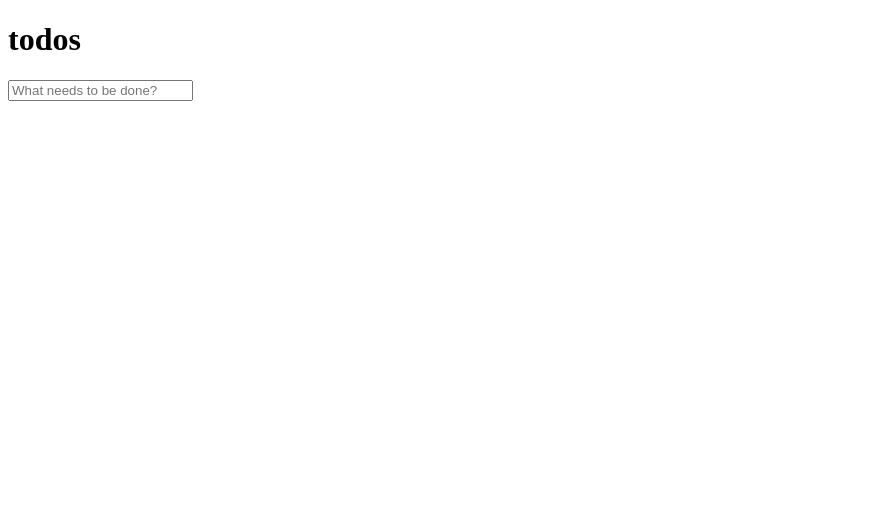
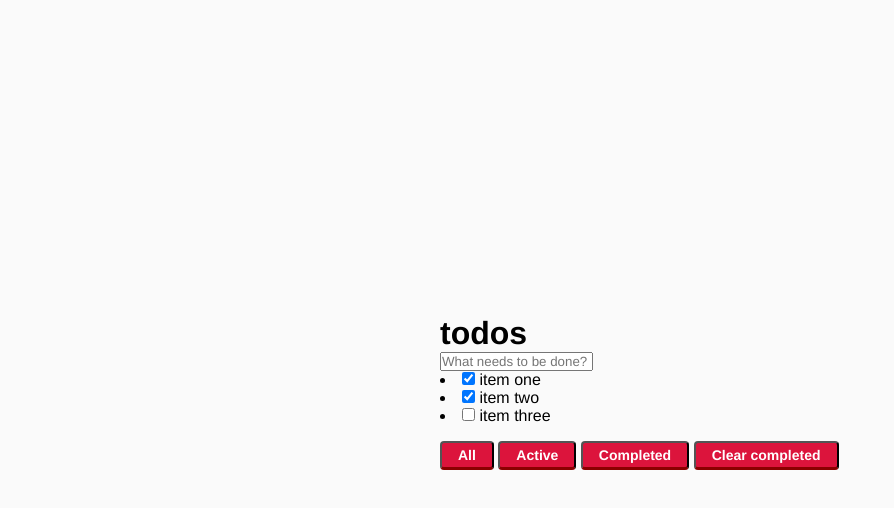
Before and after one commit to filippogallizia/First-Dom, a website: page index.html in a window 1280 px wide. Shown: the whole page, without its empty margins (0-894 px from the left). Drawn offline with Linux system fonts and the light colour scheme.

Commit message:
end of exercise

```diff
--- a/index.html
+++ b/index.html
@@ -2,16 +2,72 @@
 <html>
 <head>
   <title>todomvc</title>
+  <style type="text/css">
+    * {
+      margin: 0;
+      padding: 0;
+      font-family: "Helvetica";
+    }
+    .container {
+      display: flex;
+      justify-content: center;
+      flex-direction: column;
+      position: absolute;
+      background-color: #FAFAFA;
+      width: 100%;
+      height: 100%;
+    }
+    .content {
+      margin: auto;
+      padding: 16px;
+      width: 400px;
+    }
+    .div-buttons {
+      padding: 16px 0px;
+    }
+    .button {
+      cursor: pointer;
+      padding: 4px 16px;
+      font-weight: 600;
+      color: white;
+      background-color: crimson;
+      border-radius: 4px;
+      border-bottom: 3px solid darkred;
+      font-size: 14px;
+      font-family: "Helvetica";
+      text-align: center;
+    }
+    .button:hover {
+      background-color: white;
+      color: black;
+      box-shadow: 3px 3px 15px -5px rgba(0,0,0,0.58);
+    }
+  </style>
 </head>
 <body>
+  <div class="container">
+    <div class="content">
       <header>
         <h1>todos</h1>
       </header>
-  <body>
       <form>
         <input class="user-input" type="text" name="wishList" placeholder="What needs to be done?">
       </form>
-    <template>
+      <div class="wishList-item-container">
+
+      </div>
+
+      <div class="wishlist-footer" style="visibility: hidden;">
+        <div class="div-buttons">
+          <button class="button filter-btn" data-action="ALL">All</button>
+          <button class="button filter-btn" data-action="ACTIVE">Active</button>
+          <button class="button filter-btn" data-action="COMPLETED">Completed</button>
+          <button class="button delete-btn" data-action="CLEAR-COMPLETED">Clear completed</button>
+
+        </div>
+      </div>
+
+      <template id="tpl-form">
         <form class="template-form">
          <div>
           <li class="wishList-item">
@@ -20,48 +76,120 @@
           </div>
         </form>
       </template>
-    <template class="template-button">
-      <div class="div-button">
-      <button class="button button-all">All</button>
-      <button class="button button-active">Active</button>
-      <button class="button button-completed">Completed</button>
+
     </div>
-    </template>
-  </body>
+  </div>
 </body>
 </html>
 
 <script type="text/javascript">
-  // declare common variable
-  const body = document.querySelector("body");
-  const formOne = document.querySelector("form")
-  const userInput = document.querySelector(".user-input");
-  const template = document.querySelector("template");
-  const span = document.querySelector("template span");
-  const template2 = document.querySelector(".template-button");
 
-  // add functionality to UserForm
-   formOne.addEventListener("submit", function(event) {
-    //prevent default form action
+
+  // ACCESSORS AND HELPER FUNCTIONS
+
+  const formOne = document.querySelector('form')
+  const userInput = document.querySelector('.user-input');
+  const tplForm = document.querySelector('#tpl-form');
+  const divContainer = document.querySelector('.wishList-item-container');
+  const divFooter = document.querySelector('.wishlist-footer');
+  const deleteButton = document.querySelector(".delete-btn");
+
+  function uuidv4() {
+    return 'xxxxxxxx-xxxx-4xxx-yxxx-xxxxxxxxxxxx'.replace(/[xy]/g, function(c) {
+      var r = Math.random() * 16 | 0, v = c == 'x' ? r : (r & 0x3 | 0x8);
+      return v.toString(16);
+    });
+  }
+
+  // STATE
+
+  let items = [
+    { id: uuidv4(), title: 'item one', state: true },
+    { id: uuidv4(), title: 'item two', state: true },
+    { id: uuidv4(), title: 'item three', state: false },
+  ];
+
+  let cleared = [];
+
+  const FILTER_STATES = ['ALL', 'ACTIVE', 'COMPLETED', "CLEAR-COMPLETED"];
+  let CURRENT_STATE = FILTER_STATES[0];
+
+
+  // RENDERING
+
+  function render() {
+    divContainer.innerHTML = '';
+    items.filter(itm => {
+      if (CURRENT_STATE === FILTER_STATES[1]) return !itm.state;
+      if (CURRENT_STATE === FILTER_STATES[2]) return itm.state;
+      return true;
+    }).forEach(itm => {
+      let clone = tplForm.content.cloneNode(true);
+      let templateText = clone.querySelector('span');
+      let templateInput = clone.querySelector('input');
+      templateText.textContent = itm.title;
+      templateInput.checked = itm.state;
+      templateInput.setAttribute('id', itm.id);
+      templateInput.addEventListener('change', checkboxChangeHandler);
+      divContainer.appendChild(clone);
+    });
+    if (items.length === 0) {
+      divFooter.setAttribute('style', 'visibility: hidden;');
+    } else {
+      divFooter.setAttribute('style', 'visibility: visible;');
+    }
+  };
+  render();
+
+  function deleteCompleted() {
+     items.filter(function(e) {
+        return e.state
+      }).forEach(function(e) {
+        cleared.push(e);
+      });
+      items = items.filter(function(e) {
+        return !e.state;
+      })
+      render();
+     }
+
+  deleteButton.addEventListener("click", function(e) {
+    deleteCompleted();
+  })
+
+
+  function setFilterState(state) {
+    if (FILTER_STATES.indexOf(state) < 0) return;
+    CURRENT_STATE = state;
+    render();
+  }
+
+  document.querySelectorAll('.filter-btn').forEach(btn => {
+    btn.addEventListener('click', function (e) {
+      setFilterState(e.target.getAttribute('data-action'));
+    });
+  });
+
+  formOne.addEventListener('submit', function(event) {
     event.preventDefault();
-    // get user Input
     let userInputValue = userInput.value;
-    // if user input exixst than let's add the template
     if(userInputValue) {
-      let clone = template.content.cloneNode(true);
-      let templateText = clone.querySelector("span");
-      templateText.textContent = userInputValue;
-      body.appendChild(clone);
-      let divButton = document.querySelectorAll(".div-button");
-    // if there are not buttons yet, let s add them
-      if(divButton.length < 1) {
-      let clone2 = template2.content.cloneNode(true);
-      body.appendChild(clone2);
-      clone.insertBefore(clone2)
+      items.push({
+        id: uuidv4(),
+        title: userInputValue,
+        state: false
+      });
+      render();
+      deleteCompleted();
+    }
+  });
+
+  function checkboxChangeHandler() {
+    const respectiveItem = items.find((itm) => itm.id === this.getAttribute('id'));
+    if(respectiveItem) {
+      respectiveItem.state = this.checked;
     }
   }
 
-  })
-
 
 </script>
```
Also changed, not shown: index.js (deleted, +0 -11 lines). Lines whose indentation alone changed are shown as unchanged.
